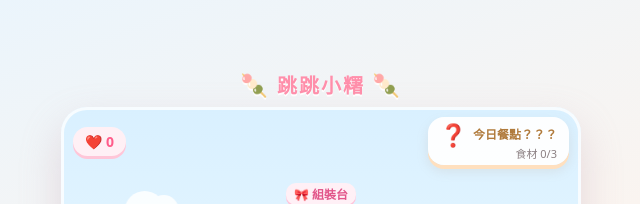
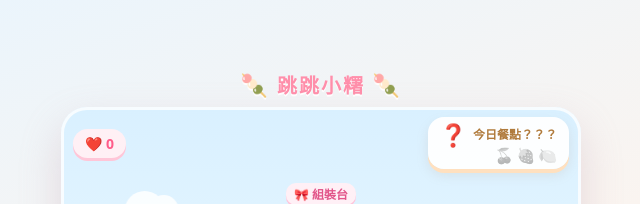
Before and after one commit to dream23-byte/jumping-mochi, a plain HTML site: page index.html in a window 1280 px wide. Shown: the top 204 px of the page, 319-959 px from the left. Drawn offline with Linux system fonts and the light colour scheme.

Commit message:
feat: HUD 保留食材圖示與進度打勾，只隱藏成品名稱（今日餐點？？？）

```diff
--- a/index.html
+++ b/index.html
@@ -560,20 +560,12 @@
     productEl.textContent = '❓';
     productNameEl.textContent = '今日餐點？？？';
     needEl.innerHTML = '';
-    var s = document.createElement('span');
-    s.className = 'need-item';
-    s.style.fontSize = '11px';
-    s.style.filter = 'none';
-    s.style.opacity = '.7';
-    if (collected.length >= recipe.items.length) {
-      s.textContent = '食材齊了！';
-      s.style.color = '#ff5c8a';
-      s.style.fontWeight = '800';
-      s.style.opacity = '1';
-    } else {
-      s.textContent = '食材 ' + collected.length + '/' + recipe.items.length;
-    }
-    needEl.appendChild(s);
+    recipe.items.forEach(function (it) {
+      var s = document.createElement('span');
+      s.className = 'need-item' + (collected.indexOf(it) >= 0 ? ' done' : '');
+      s.textContent = it;
+      needEl.appendChild(s);
+    });
   }
 
   function showHint(text, autoHideMs) {
```
